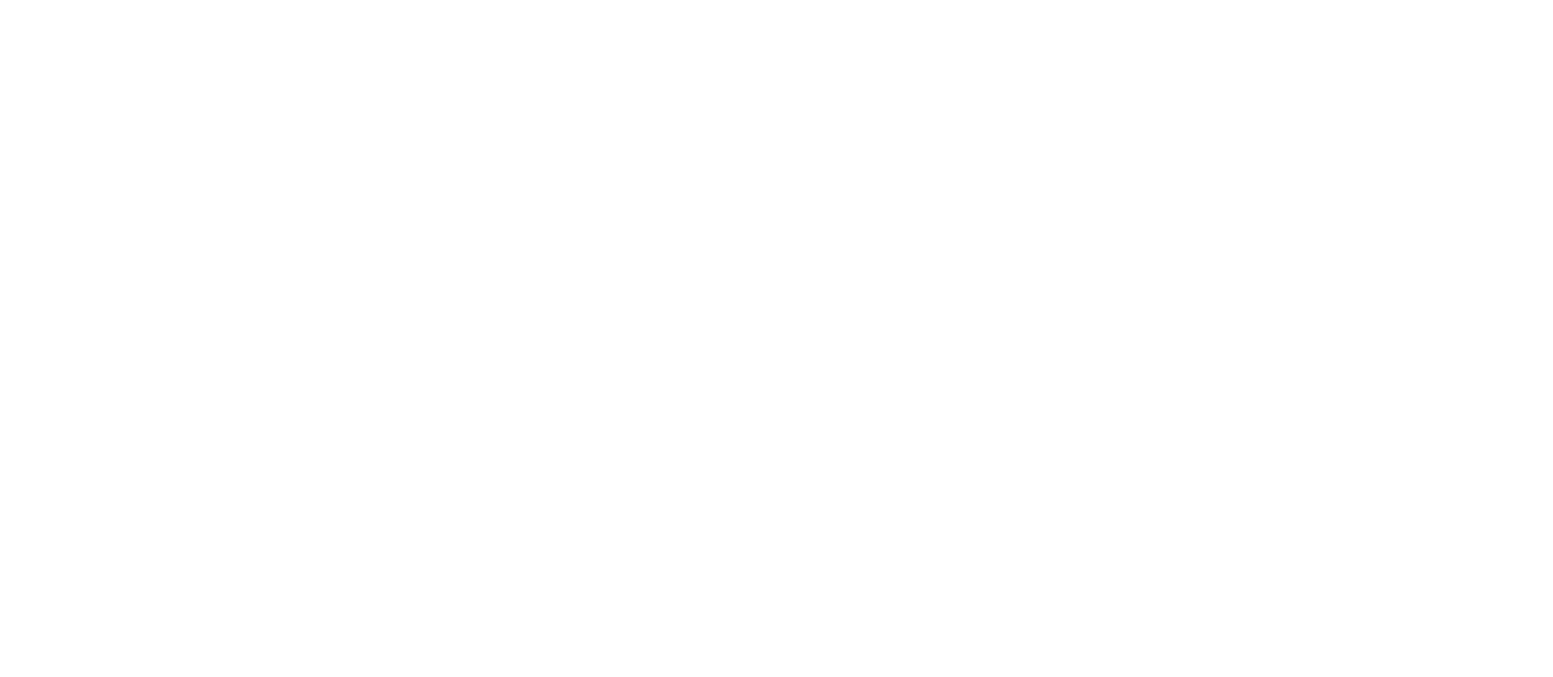
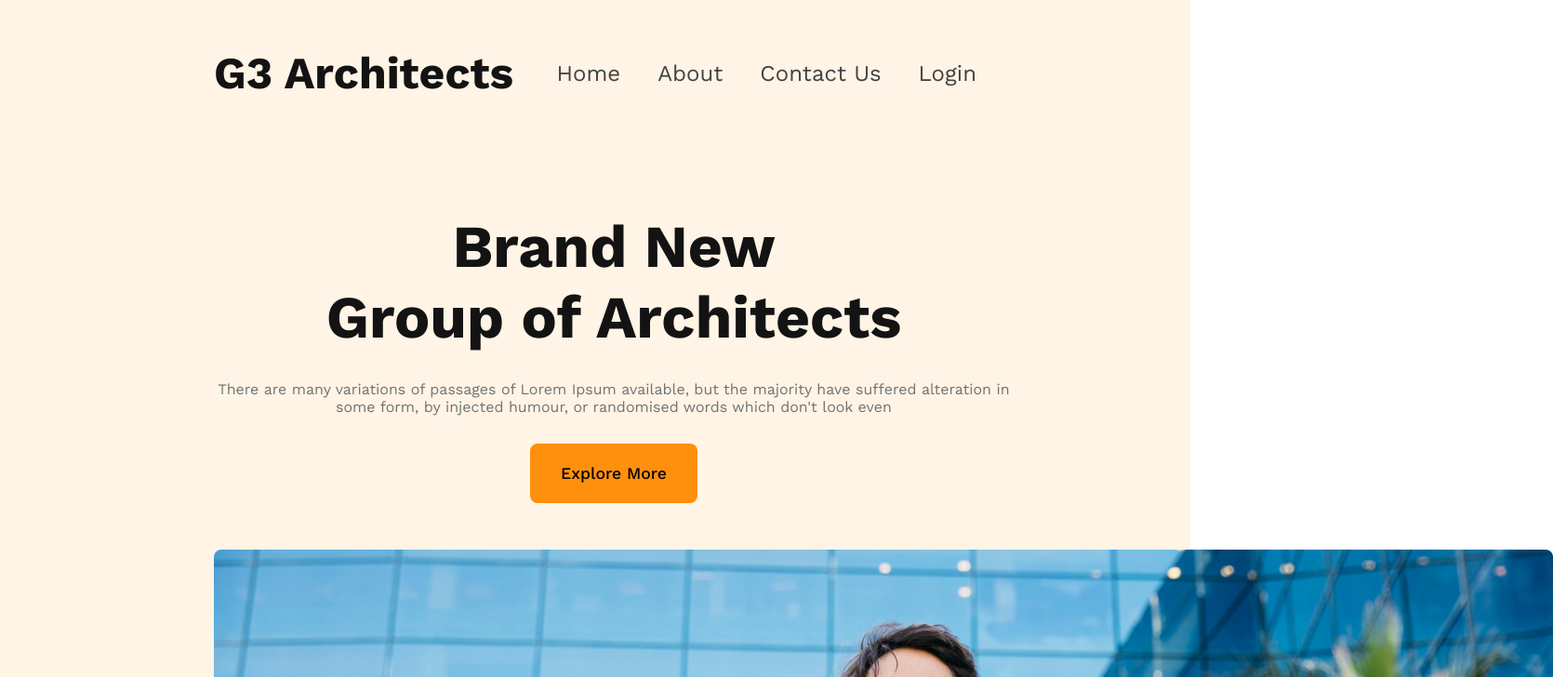
Before and after one commit to MehediHasan128/G3-Architects, a plain HTML site: page index.html in a window 1280 px wide. Shown: the top 728 px of the page at 93% size, 1670 px wide, since content can reach past the window. Drawn offline with nearby package versions, Linux system fonts and the light colour scheme.

Commit message:
banner content added

```diff
--- a/Style/style.css
+++ b/Style/style.css
@@ -3,5 +3,83 @@
 *{
     margin: 0;
     padding: 0;
+    list-style: none;
     font-family: 'Work Sans', sans-serif;
 }
+body{
+    min-height: 100vh;
+    width: 100vw;
+    overflow-x: hidden;
+}
+header{
+    background: rgba(255, 144, 14, 0.10);
+    padding: 50px 230px;
+}
+
+
+
+/* Shared styles */
+.btn-primary{
+    width: 180px;
+    height: 64px;
+    border-radius: 8px;
+    background: #FF900E;
+    outline: none;
+    border: 2px solid #FF900E;
+    font-size: 1.1rem;
+    font-weight: 500;
+    cursor: pointer;
+    transition: all 0.5s ease;
+}
+.btn-primary:hover{
+    background: transparent;
+    transform: translateY(-5px);
+}
+
+
+/* Nav Bar design */
+.logo{
+    font-size: 3rem;
+    color: #131313;
+    font-weight: 700;
+}
+.navBar{
+    display: flex;
+    justify-content: space-between;
+    align-items: center;
+}
+.mainNav{
+    display: flex;
+}
+.mainNav li{
+    margin-left: 40px;
+}
+.mainNav li a{
+    text-decoration: none;
+    font-size: 1.5rem;
+    color: #424242;
+}
+
+
+
+
+/* Banner design */
+.banner{
+    margin-top: 120px;
+}
+.banner-content{
+    width: 860px;
+    margin: 0 auto;
+    text-align: center;
+    padding-bottom: 50px;
+}
+.banner-tilte{
+    font-size: 4rem;
+    font-weight: 700;
+    color: #131313;
+}
+.banner-description{
+    font-size: 1rem;
+    color: #727272;
+    margin: 30px 0;
+}
--- a/index.html
+++ b/index.html
@@ -12,6 +12,26 @@
     <!-- Header section -->
     <header>
 
+        <!-- Nav Bar -->
+        <nav class="navBar">
+            <h2 class="logo">G3 Architects</h2>
+            <ul class="mainNav">
+                <li><a href="#">Home</a></li>
+                <li><a href="#">About</a></li>
+                <li><a href="#">Contact Us</a></li>
+                <li><a href="#">Login</a></li>
+            </ul>
+        </nav>
+
+        <!-- Banner section -->
+        <div class="banner">
+            <div class="banner-content">
+                <h1 class="banner-tilte">Brand New <br> Group of Architects </h1>
+                <p class="banner-description">There are many variations of passages of Lorem Ipsum available, but the majority have suffered alteration in <br> some form, by injected humour, or randomised words which don't look even</p>
+                <button class="btn-primary">Explore More</button>
+            </div>
+            <img src="./images/banner.png" draggable="false" alt="">
+        </div>
     </header>
 </body>
 </html>
```
